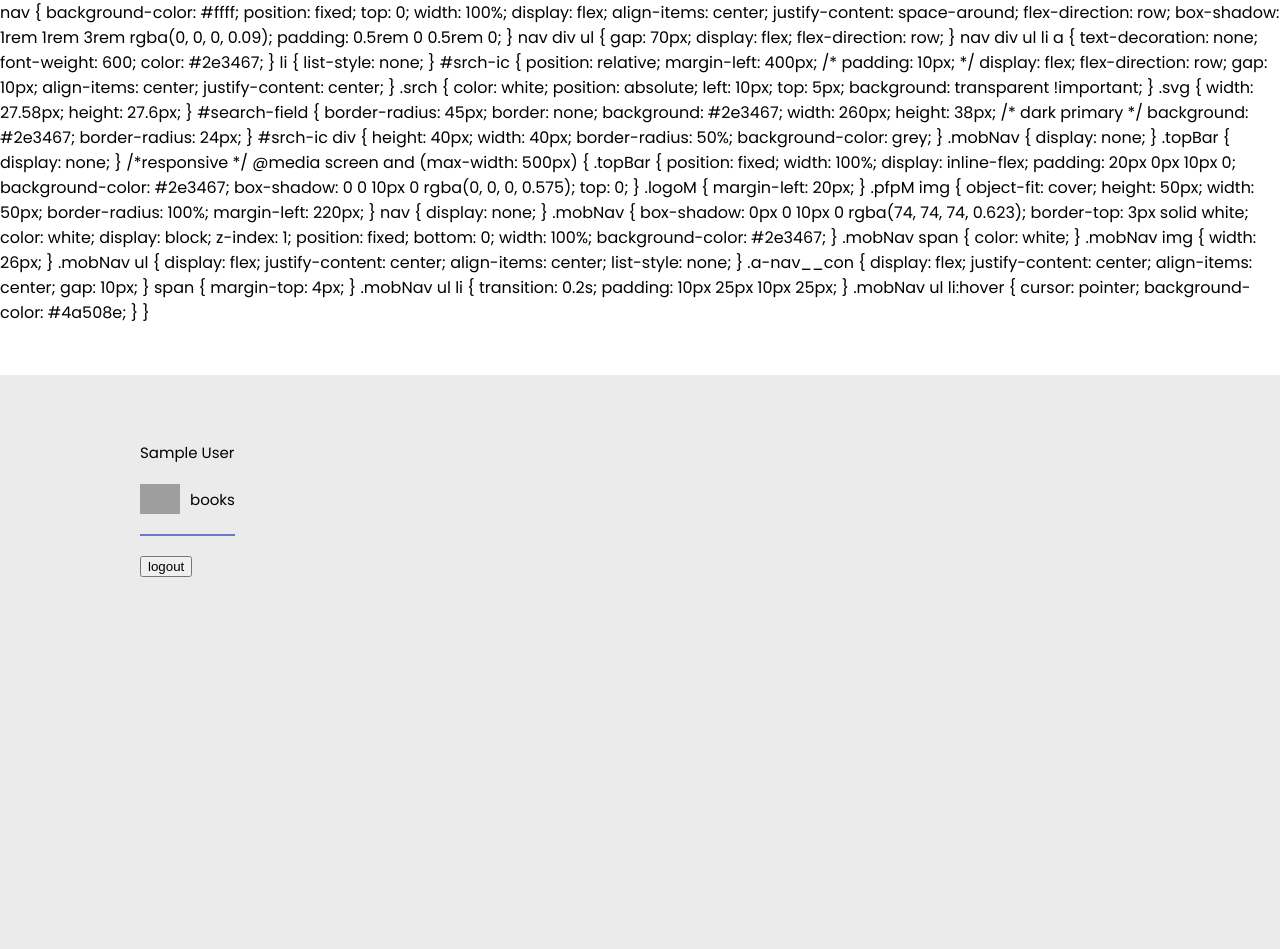
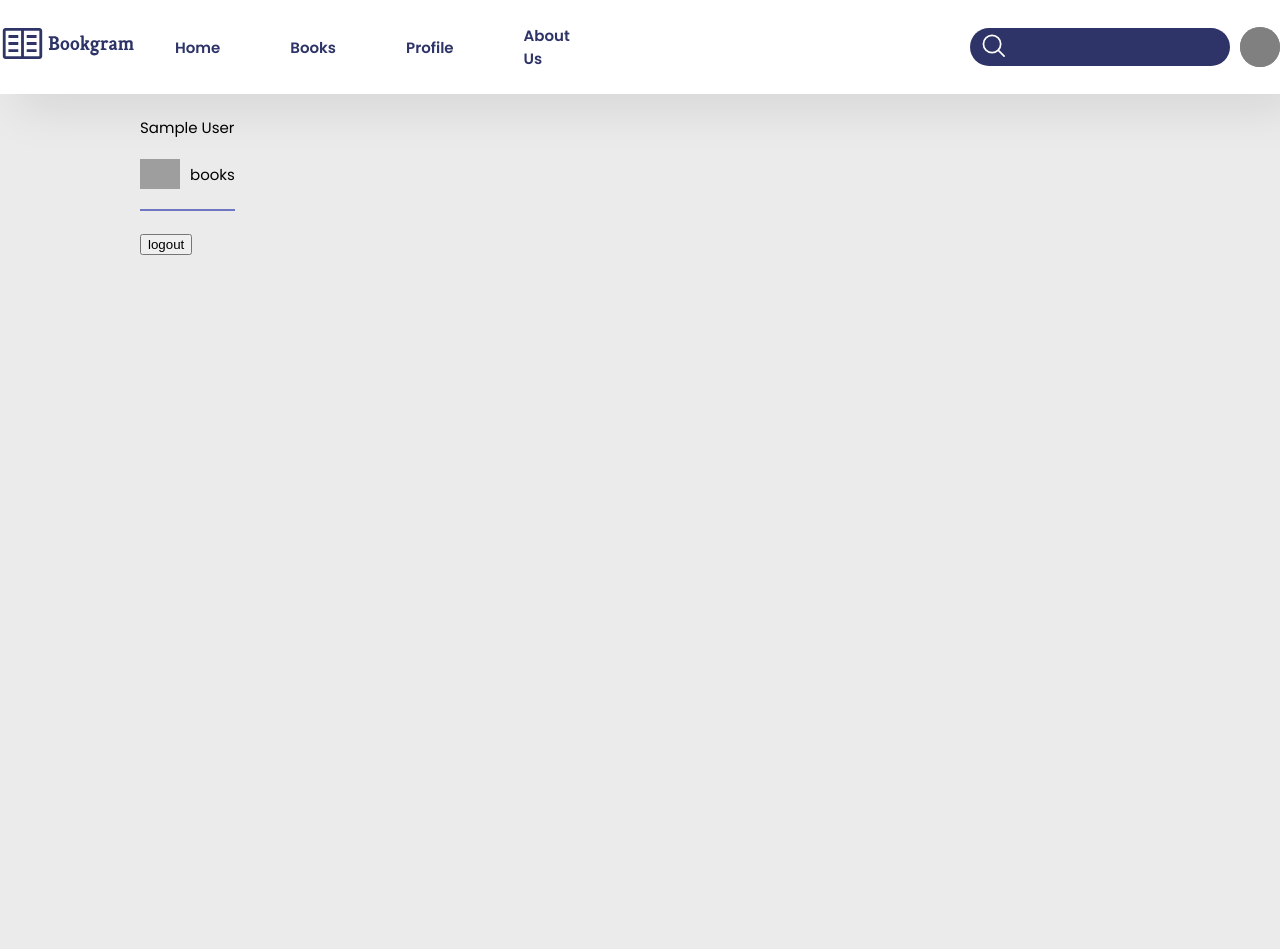
Before and after one commit to mstafamajid/web-Assignment, a PHP site: page /pages/home.php in a window 1280 px wide. Shown: the top 949 px of the page. After the commit the page ends 255 px from the top, so only its background shows below. Run offline with PHP 8.4, Linux system fonts and the light colour scheme; the visitor is signed in with stand-in values (Sample User, id 1); data that the repository does not hold is empty; grey boxes are pictures that could not be loaded.

Commit message:
Update navbar.php

```diff
--- a/includes/navbar.php
+++ b/includes/navbar.php
@@ -1,151 +1,108 @@
-nav {
-  background-color: #ffff;
-  position: fixed;
-  top: 0;
-  width: 100%;
-  display: flex;
-  align-items: center;
-  justify-content: space-around;
-  flex-direction: row;
-  box-shadow: 1rem 1rem 3rem rgba(0, 0, 0, 0.09);
-  padding: 0.5rem 0 0.5rem 0;
-}
-nav div ul {
-  gap: 70px;
-  display: flex;
-  flex-direction: row;
-}
-nav div ul li a {
-  text-decoration: none;
-  font-weight: 600;
-  color: #2e3467;
-}
-li {
-  list-style: none;
-}
-#srch-ic {
-  position: relative;
-  margin-left: 400px;
-  /* padding: 10px; */
-  display: flex;
-  flex-direction: row;
-  gap: 10px;
-  align-items: center;
-  justify-content: center;
-}
-.srch {
-  color: white;
-  position: absolute;
-  left: 10px;
-  top: 5px;
-  background: transparent !important;
-}
-.svg {
-  width: 27.58px;
-  height: 27.6px;
-}
-#search-field {
-  border-radius: 45px;
-  border: none;
-  background: #2e3467;
-  width: 260px;
-  height: 38px;
+<!DOCTYPE html>
+<html lang="en">
 
-  /* dark primary */
+<head>
+    <meta charset="UTF-8">
+    <meta http-equiv="X-UA-Compatible" content="IE=edge">
+    <meta name="viewport" content="width=device-width, initial-scale=1.0">
+    <title>Document</title>
+    <link rel="stylesheet" href="../styles/navbar.css">
+</head>
 
-  background: #2e3467;
-  border-radius: 24px;
-}
-#srch-ic div {
-  height: 40px;
-  width: 40px;
-  border-radius: 50%;
-  background-color: grey;
-}
+<body>
+    <nav>
+        <div>
+        <a href="../pages/home.php"> <?php echo " <img src='$logoPath' alt='logo'>" ?> </a>
+        </div>
+        <div>
+            <ul>
+                <li><a href="home.php">Home</a></li>
+                <li><a href="books.php">Books</a></li>
+                <li><a href="profile.php">Profile</a></li>
+                <li><a href="aboutUs.php">About Us</a></li>
 
-.mobNav {
-  display: none;
-}
+            </ul>
+        </div>
+        <div id='srch-ic'>
+            <!-- search svg code -->
+            <div class="srch">
 
-.topBar {
-  display: none;
-}
+                <svg xmlns="http://www.w3.org/2000/svg" fill="none" viewBox="0 0 24 24" stroke-width="1.5"
+                    stroke="currentColor" class="w-6 h-6 svg">
+                    <path stroke-linecap="round" stroke-linejoin="round"
+                        d="M21 21l-5.197-5.197m0 0A7.5 7.5 0 105.196 5.196a7.5 7.5 0 0010.607 10.607z" />
+                </svg>
 
-/*responsive */
-@media screen and (max-width: 500px) {
-  .topBar {
-    position: fixed;
-    width: 100%;
-    display: inline-flex;
-    padding: 20px 0px 10px 0;
-    background-color: #2e3467;
-    box-shadow: 0 0 10px 0 rgba(0, 0, 0, 0.575);
-    top: 0;
-  }
+            </div>
+            <input type="search" name="search" id="search-field">
+            <div>
 
-  .logoM {
-    margin-left: 20px;
-  }
 
-  .pfpM img {
-    object-fit: cover;
-    height: 50px;
-    width: 50px;
-    border-radius: 100%;
-    margin-left: 220px;
-  }
+                <!-- image profile -->
+                <div>
+                <a href="../pages/profile.php"> <img src="" alt=""></a>
+                </div>
 
-  nav {
-    display: none;
-  }
+            </div>
 
-  .mobNav {
-    box-shadow: 0px 0 10px 0 rgba(74, 74, 74, 0.623);
+    </nav>
 
-    border-top: 3px solid white;
-    color: white;
-    display: block;
-    z-index: 1;
-    position: fixed;
-    bottom: 0;
-    width: 100%;
-    background-color: #2e3467;
-  }
 
-  .mobNav span {
-    color: white;
-  }
+    <!--   navbar for small screen   -->
 
-  .mobNav img {
-    width: 26px;
-  }
 
-  .mobNav ul {
-    display: flex;
-    justify-content: center;
-    align-items: center;
+    <div class="topBar">
 
-    list-style: none;
-  }
+        <div class="logoM">
+            <a href="home.php"><img src="../assets/logoW.svg" alt="logo"></a>
+        </div>
 
-  .a-nav__con {
-    display: flex;
-    justify-content: center;
-    align-items: center;
-    gap: 10px;
-  }
 
-  span {
-    margin-top: 4px;
-  }
+        <div class="pfpM">
+            <img src="../assets/profile-pic.png" alt="php picture">
+        </div>
 
-  .mobNav ul li {
-    transition: 0.2s;
-    padding: 10px 25px 10px 25px;
-  }
+    </div>
 
-  .mobNav ul li:hover {
-    cursor: pointer;
-    background-color: #4a508e;
-  }
-}
+
+    <div class="mobNav">
+
+
+
+        <ul>
+            <li>
+                <a class="a-nav__con" href="../pages/home.php">
+
+                    <img src="../assets/homeM.svg" alt="">
+                    <span>Home</span></a>
+
+            </li>
+
+            <li>
+                <a class="a-nav__con" href="../pages/books.php">
+
+                    <img src="../assets/bookM.svg" alt="">
+                    <span>Books</span></a>
+
+            </li>
+
+            <li>
+                <a class="a-nav__con" href="../pages/profile.php">
+
+                    <img src="../assets/pfpM.svg" alt="">
+                    <span>
+                        Profile
+                    </span></a>
+
+            </li>
+        </ul>
+
+
+
+
+    </div>
+
+
+</body>
+
+</html>
```
